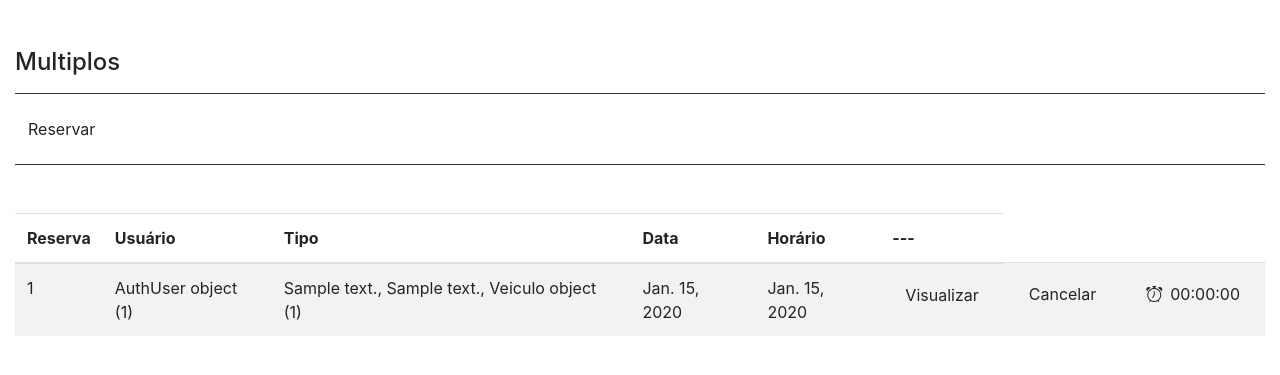
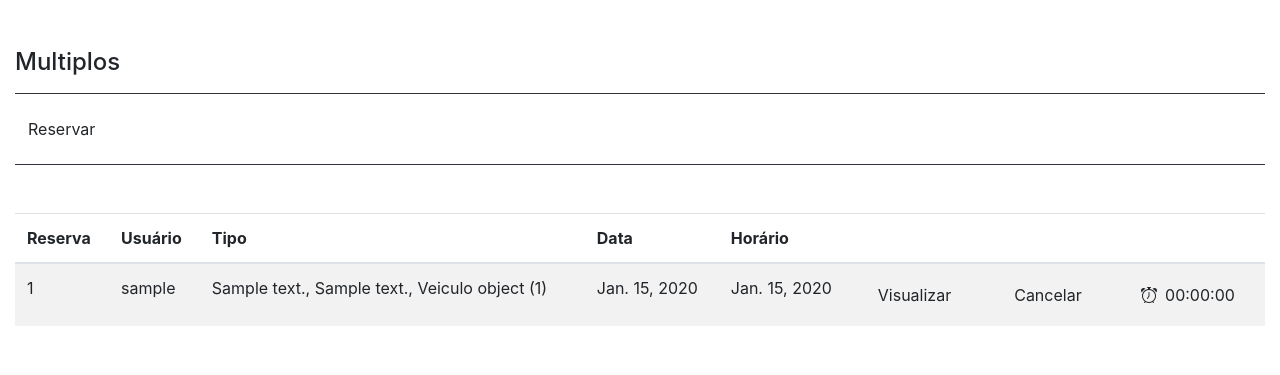
Before and after one commit to wbsartori/sistema-reservas, a Django app: page /multiplo/ in a window 1280 px wide. Shown: the part 64-439 px from the top of the page. Run offline with Django 3.2, Linux system fonts and the light colour scheme; tables that the repository leaves empty hold one stand-in row (values such as "Sample post"); some libraries are stand-ins or nearby versions.

Commit message:
Ajustado layout e modal multiplos.

```diff
--- a/app/frontend/templates/reservas/multiplos.html
+++ b/app/frontend/templates/reservas/multiplos.html
@@ -15,15 +15,18 @@
                     <th scope="col">Tipo</th>
                     <th scope="col">Data</th>
                     <th scope="col">Horário</th>
-                    <th scope="col">---</th>
+                    <th scope="col"></th>
+                    <th scope="col"></th>
+                    <th scope="col"></th>
                 </tr>
               </thead>
               <tbody>
 
               {% for reserva in reservas %}
+                  {% for usuario in usuarios %}
                 <tr>
-                    <td scope="row">{{reserva.id}}</td>
-                    <td>{{reserva.id_usuario}}</td>
+                    <td>{{reserva.id}}</td>
+                    <td>{{usuario.username}}</td>
                     {% if reserva.id_equipamento != '' and  reserva.id_sala != '' and reserva.id_veiculo != '' or  reserva.id_veiculo != None %}
                         <td>{{reserva.id_equipamento}}, {{reserva.id_sala}}, {{reserva.id_veiculo}}</td>
 
@@ -40,13 +43,13 @@
                      <td>{{reserva.data_final}}</td>
 
                     <td scope="col">
-                        <button class="btn btn-padrao-reservas" data-toggle="modal" data-target="#exampleModal">Visualizar</button>
+                        <button class="btn btn-padrao-reservas" data-toggle="modal" data-target="#exampleModal{{reserva.id}}">Visualizar</button>
                         <!-- Modal -->
-                        <div class="modal fade" id="exampleModal" tabindex="-1" role="dialog" aria-labelledby="exampleModalLabel" aria-hidden="true">
+                        <div class="modal fade" id="exampleModal{{reserva.id}}" tabindex="-1" role="dialog" aria-labelledby="exampleModalLabel" aria-hidden="true">
                           <div class="modal-dialog" role="document">
                             <div class="modal-content">
                               <div class="modal-header">
-                                <h5 class="modal-title" id="exampleModalLabel">Sistema de Reservas</h5>
+
                                 <button type="button" class="close" data-dismiss="modal" aria-label="Close">
                                   <span aria-hidden="true">&times;</span>
                                 </button>
@@ -116,9 +128,10 @@
                           </div>
                         </div>
                     </td>
-                    <td><button class="btn btn-danger-reservas">Cancelar</button></td>
-                    <td><button class="btn btn-warning-reservas"><span class="mr-2"><i class="bi bi-alarm"></i></span>00:00:00</button></td>
+                    <td class="text-center"><button class="btn btn-danger-reservas">Cancelar</button></td>
+                    <td class="text-center"><button class="btn btn-warning-reservas"><span class="mr-2"><i class="bi bi-alarm"></i></span>00:00:00</button></td>
                 </tr>
+              {% endfor %}
               {% endfor %}
               </tbody>
             </table>
--- a/app/frontend/views.py
+++ b/app/frontend/views.py
@@ -1,5 +1,5 @@
 from django.shortcuts import render
-from backend.models import Reserva
+from backend.models import Reserva, AuthUser
 from .forms import ReservarEquipamentoForm, ReservarSalaForm, ReservarVeiculoForm, ReservarMultiplosForm
 
 def index(request):
@@ -61,7 +61,10 @@
 
 def multiplo(request):
     reservas = Reserva.objects.all()
+    usuarios = AuthUser.objects.all()
+
     context = {
-        'reservas': reservas
+        'reservas': reservas,
+        'usuarios': usuarios
     }
     return render(request, 'reservas/multiplos.html', context)
```
Also changed, not shown: other parts of app/frontend/templates/reservas/multiplos.html (+17 -8 lines).
